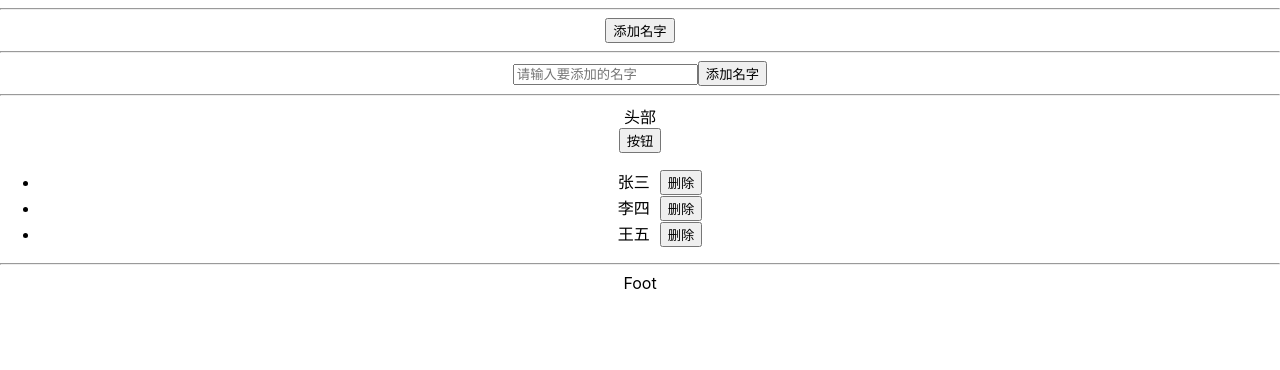
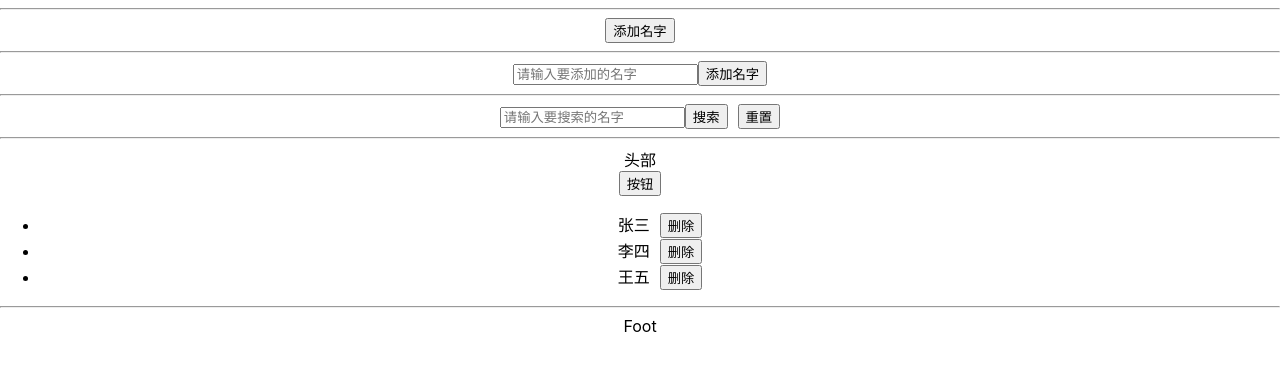
Before and after one commit to Deathlotuspenta/MyStudyReactByChatGPT, a React (Create React App) app: page / in a window 1280 px wide. Shown: the top 370 px of the page. Built offline with nearby package versions, Linux system fonts and the light colour scheme.

Commit message:
搜索和重置

```diff
--- a/src/App.tsx
+++ b/src/App.tsx
@@ -11,6 +11,7 @@ function App() {
   const [nameList, setNameList] = useState([{ id: 1, name: '张三' }, { id: 2, name: '李四' }, { id: 3, name: '王五' }]);
   const [userInputName, setUserInputName] = useState('');
   const [lastRemovedName, setLastRemovedName] = useState<string | null>(null);
+  const [searchQuery, setSearchQuery] = useState('');
 
   function addNameButton(id: number, name: string) {
     if (name.trim() === '') {
@@ -47,6 +48,20 @@ function App() {
     return true;
   }
 
+  function searchName(name: string) {
+    const filteredNames = nameList.filter(item => item.name.includes(name));
+    if (filteredNames.length > 0) {
+      setNameList(filteredNames);
+    } else {
+      alert('未找到匹配的名字');
+    }
+  }
+
+  function resetSearch() {
+    // 重置搜索
+    setSearchQuery('');
+    setNameList([{ id: 1, name: '张三' }, { id: 2, name: '李四' }, { id: 3, name: '王五' }]);
+  }
 
   return (
     <div className="App">
@@ -62,17 +77,33 @@ function App() {
       {/* value 是清空输入框的关键！！如果没有绑定着无法清空输入框 */}
       <input type="text" placeholder='请输入要添加的名字' value={userInputName} onChange={(e) => setUserInputName(e.target.value)}
         onKeyDown={(e) => {
-          if(e.key === 'Enter'){
+          if (e.key === 'Enter') {
             addNameButton(nameList.length + 1, userInputName);
           }
         }}
       />
       <button onClick={() => {
-
+        addNameButton(nameList.length + 1, userInputName);
       }}>
         添加名字
       </button>
 
+      <hr />
+      <div className='searchBox'>
+        <input type="text" placeholder='请输入要搜索的名字' value={searchQuery} onChange={(e) => setSearchQuery(e.target.value)}
+          onKeyDown={(e) => { e.key === 'Enter' && searchName(searchQuery) }}
+        />
+        <button onClick={() => {
+          searchName(searchQuery);
+        }}>
+          搜索
+        </button>
+        <button style={{ marginLeft: '10px' }} onClick={() => {
+          resetSearch();
+        }}>
+          重置
+        </button>
+      </div>
       <hr />
       <Header showList={showList} changeIsHidden={changeIsHidden} />
       {showList && (nameList.length > 0 ? <List nameList={nameList} removeName={removeName} /> : <div>暂无数据</div>)}
```
Lines whose indentation alone changed are shown as unchanged.
